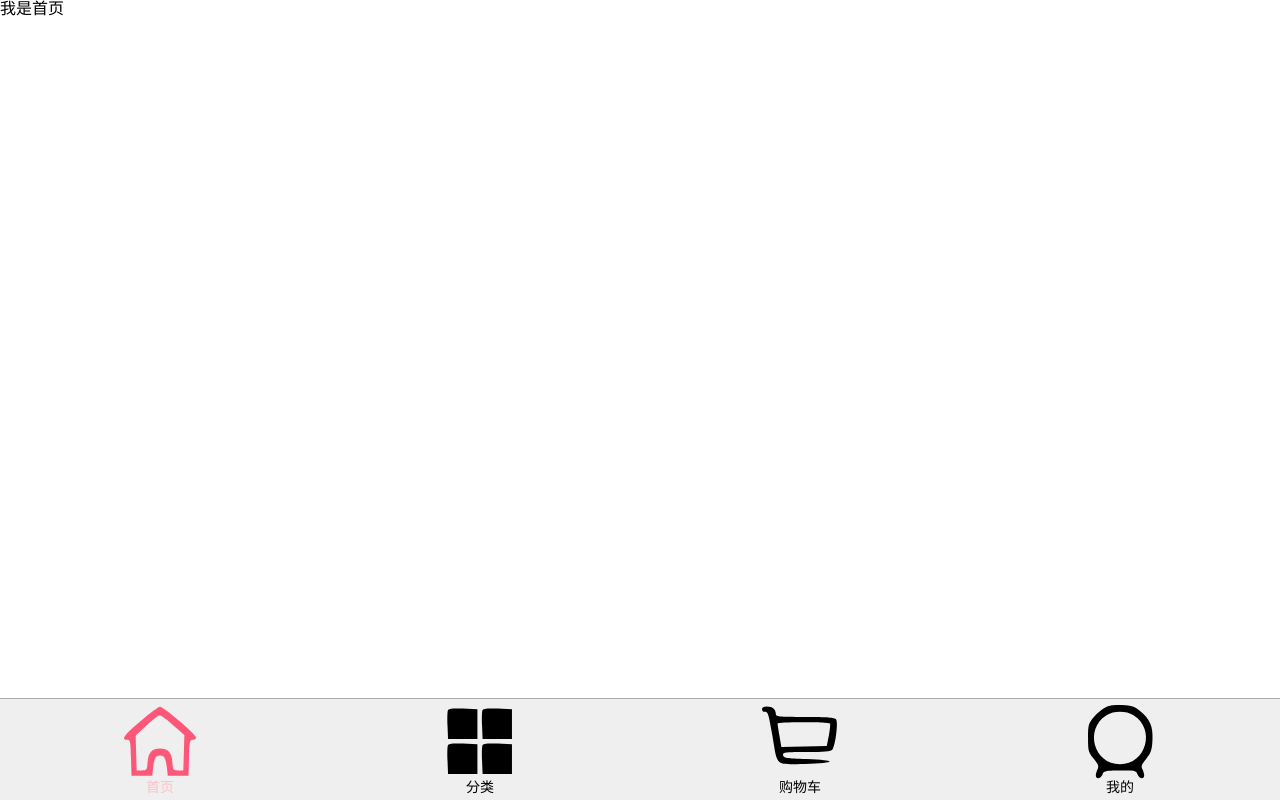
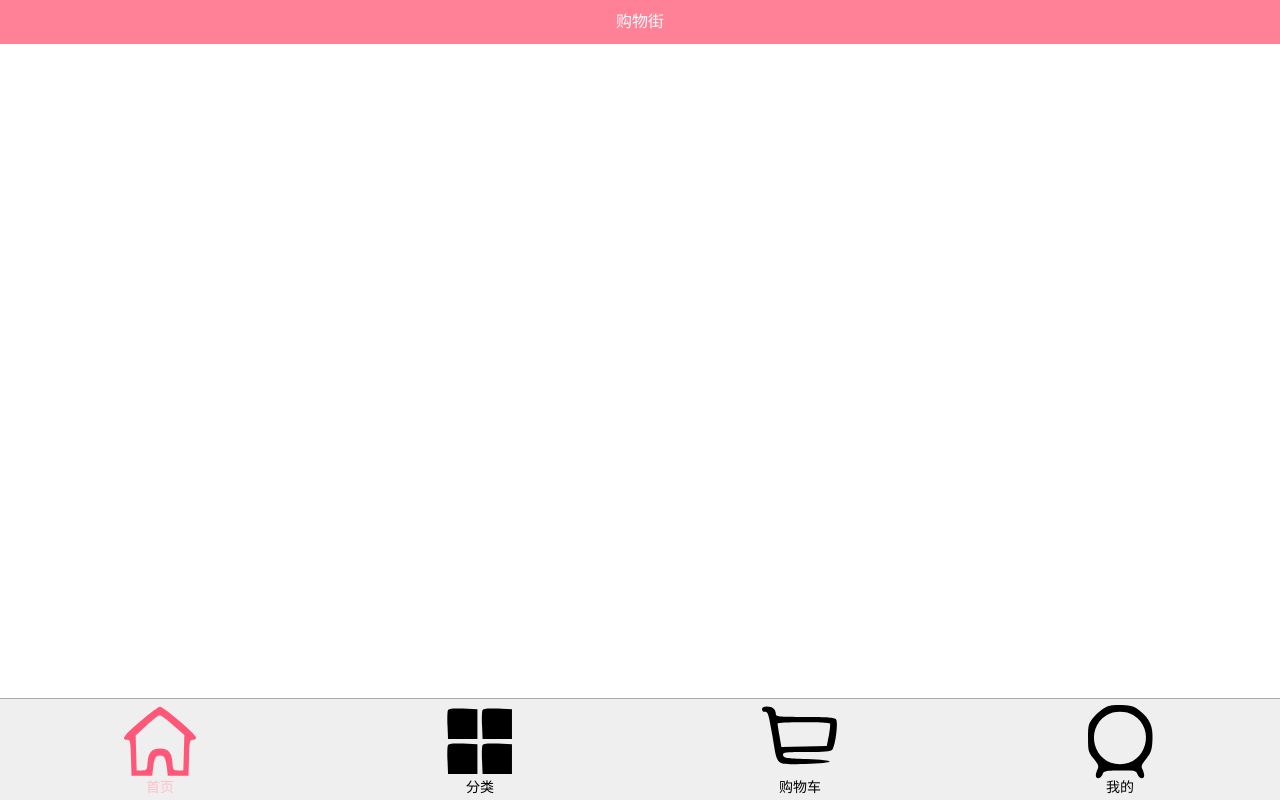
Before and after one commit to c5130u/supermall, a Vue app: page /home in a window 1280 px wide. Built offline with nearby package versions, Linux system fonts and the light colour scheme.

Commit message:
制作顶部导航

```diff
--- a/package.json
+++ b/package.json
@@ -19,13 +19,14 @@
     "@vue/cli-plugin-router": "~4.5.0",
     "@vue/cli-plugin-vuex": "~4.5.0",
     "@vue/cli-service": "~4.5.0",
+    "babel-core": "^6.26.3",
     "babel-eslint": "^10.1.0",
+    "babel-loader": "^7.1.5",
+    "babel-preset-es2015": "^6.24.1",
     "css-loader": "^2.0.2",
     "eslint": "^6.7.2",
     "eslint-plugin-vue": "^6.2.2",
     "style-loader": "^0.23.1",
-    "stylus": "^0.54.8",
-    "stylus-loader": "^6.1.0",
     "vue-template-compiler": "^2.6.11"
   },
   "eslintConfig": {
--- a/src/components/common/MainTabBar.vue
+++ b/src/components/common/MainTabBar.vue
@@ -60,6 +60,6 @@ import TabBarItem from 'components/common/tabbar/TabBarItem.vue';
         }
     }
 </script>
-<style lang="scss" scope>
+<style scope>
 
 </style>
--- /dev/null
+++ b/src/components/common/navbar/NavBar.vue
@@ -0,0 +1,29 @@
+<template>
+    <div class="navBar">
+        <div class="navBarLeft"><slot name="navBarLeft"></slot></div>
+        <div class="navBarMiddle"><slot name="navBarMid"></slot></div>
+        <div class="navBarRight"><slot name="navBarRight"></slot></div>
+    </div>
+</template>
+<script>
+    export default {
+        name: 'NavBar'
+    }
+</script>
+<style scope>
+  @import "~assets/css/base.css";
+
+    .navBar {
+        display: flex;
+        justify-content: space-between;
+        text-align: center;
+    }
+    .navBar > div {
+        height: 44px;
+        line-height: 44px;
+        width: 60px;
+    }
+    .navBarMiddle {
+        flex: 1;
+    }
+</style>
--- a/src/views/home/Home.vue
+++ b/src/views/home/Home.vue
@@ -1,13 +1,24 @@
 <template>
     <div>
-        我是首页
+        <nav-bar class="homeBar">
+            <template v-slot:navBarMid>
+                <div>购物街</div>
+            </template>
+        </nav-bar>
     </div>
 </template>
 <script>
+import NavBar from 'components/common/navbar/NavBar.vue'
     export default {
-        name: 'Home'
+        name: 'Home',
+        components: {
+            NavBar
+        }
     }
 </script>
-<style lang="scss" scope>
-
+<style scope>
+  .homeBar {
+      background-color: var(--color-tint);
+      color: #fff
+  }
 </style>
```
Also changed, not shown: 1 other file (tests, documents, lock files or other folders).
